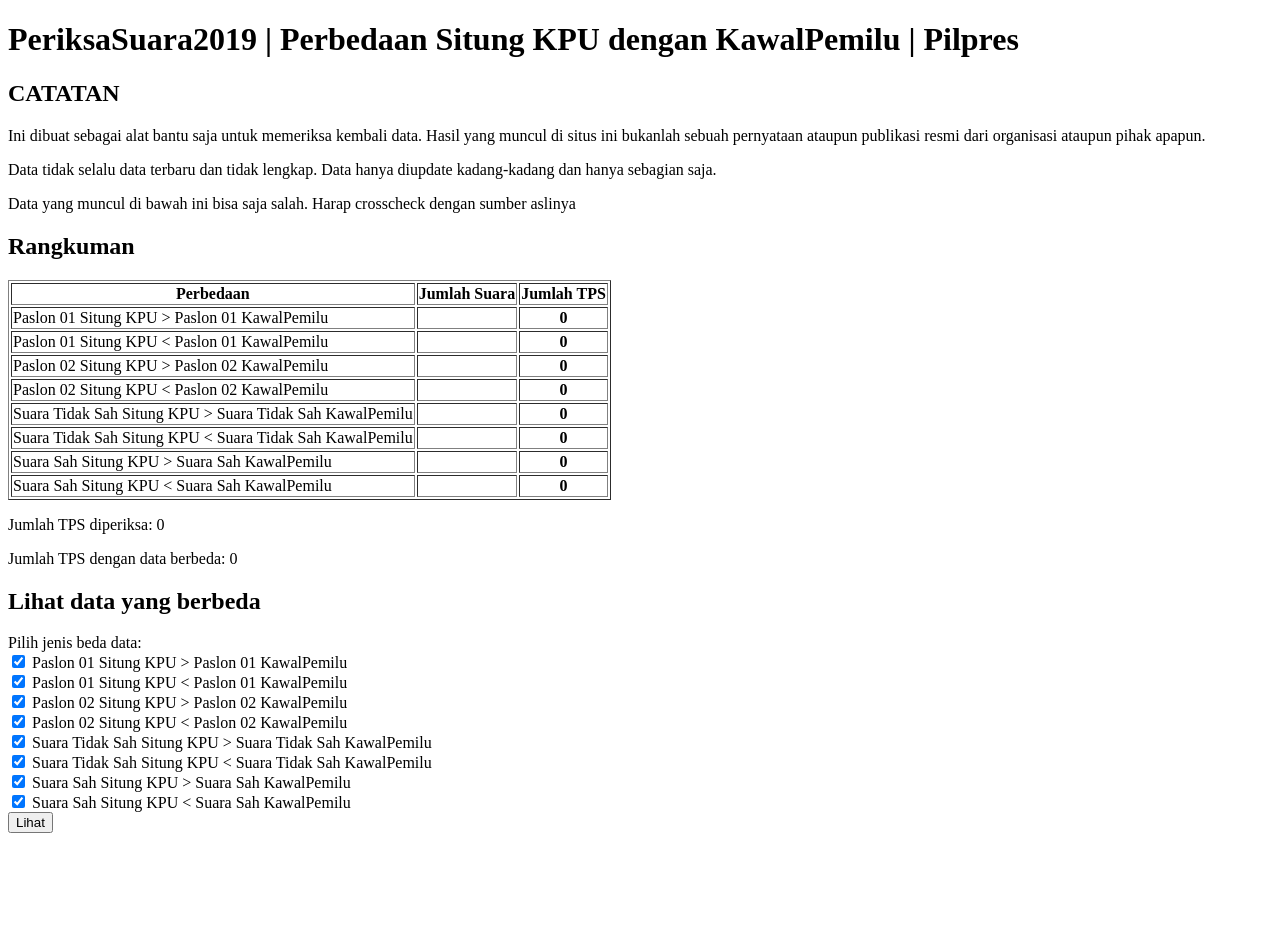
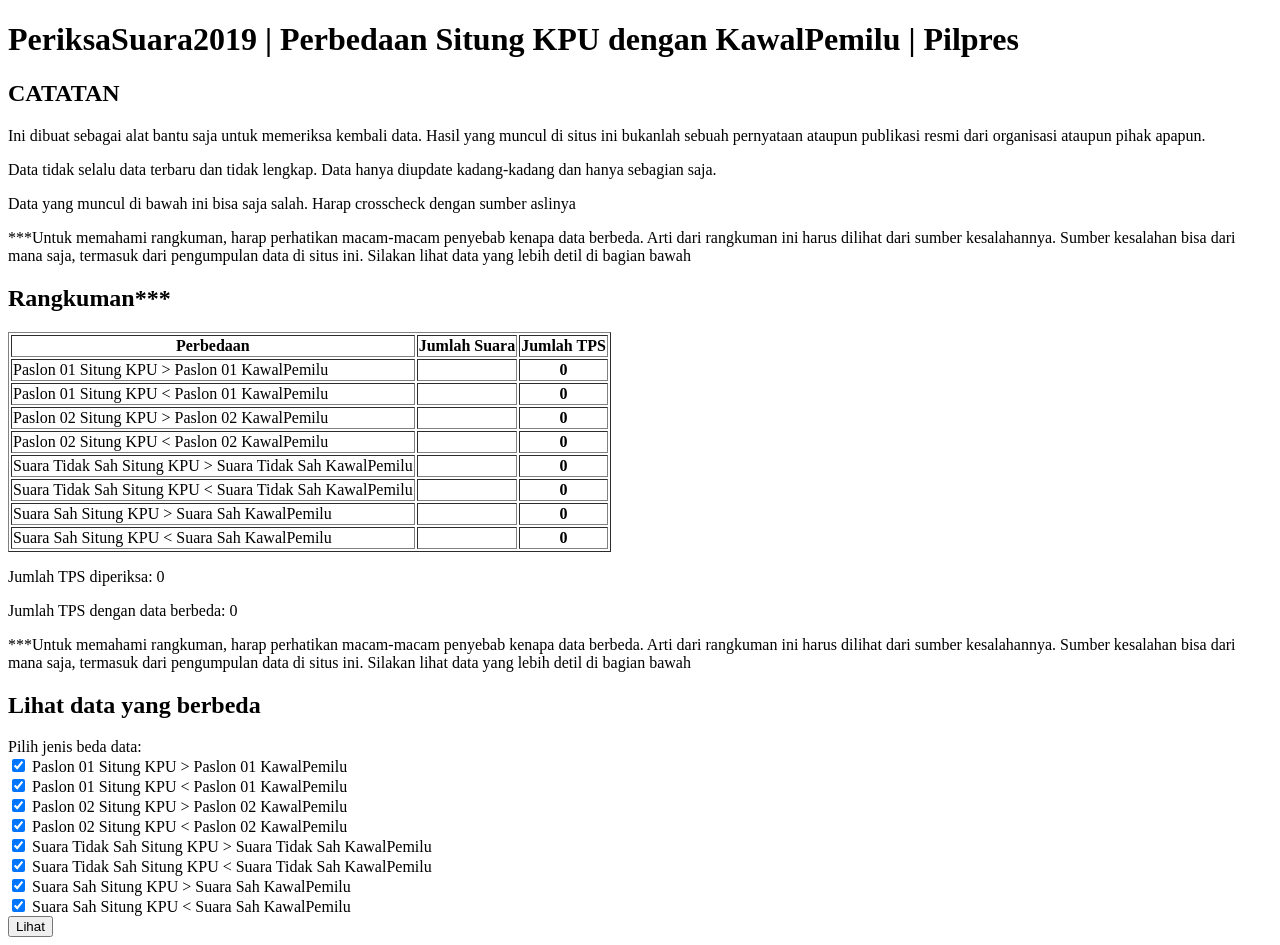
Before and after one commit to muhammadnizami/periksa-suara-2019, a PHP site: page /beda_kawalpemilu_pilpres.php in a window 1280 px wide. Before the commit the page ends 833 px from the top, so only its background shows below. Run offline with PHP 8.4, Linux system fonts and the light colour scheme; data that the repository does not hold is empty.

Commit message:
add notes

```diff
--- a/beda_kawalpemilu_pilpres.php
+++ b/beda_kawalpemilu_pilpres.php
@@ -31,7 +31,8 @@
         </p>
         <p> Data tidak selalu data terbaru dan tidak lengkap. Data hanya diupdate kadang-kadang dan hanya sebagian saja. </p>
         <p> Data yang muncul di bawah ini bisa saja salah. Harap crosscheck dengan sumber aslinya </p>
-        <h2>Rangkuman</h2>
+        <p> ***Untuk memahami rangkuman, harap perhatikan macam-macam penyebab kenapa data berbeda. Arti dari rangkuman ini harus dilihat dari sumber kesalahannya. Sumber kesalahan bisa dari mana saja, termasuk dari pengumpulan data di situs ini. Silakan lihat data yang lebih detil di bagian bawah </p>
+        <h2>Rangkuman***</h2>
 <!-- APAKAH PERLU TAMPILAN TABEL RANGKUMAN? pertimbangannya adalah tidak ada artinya rangkuman dari data yang belum diperiksa dan diinterpretasi. Boleh dibilang, sebelum diperiksa dan diinterpretasi, ini data sampah, jadi rangkumannya juga sampah.-->
          <table border=1>
 	        <tr>
@@ -122,6 +123,7 @@
     			$result = $dbconn->query($sql)->fetch_assoc();
     			echo $result['jumlah_tps'];
 			?></p>
+        <p> ***Untuk memahami rangkuman, harap perhatikan macam-macam penyebab kenapa data berbeda. Arti dari rangkuman ini harus dilihat dari sumber kesalahannya. Sumber kesalahan bisa dari mana saja, termasuk dari pengumpulan data di situs ini. Silakan lihat data yang lebih detil di bagian bawah </p>
 
 		<h2>Lihat data yang berbeda</h2>
 		<form>
```
